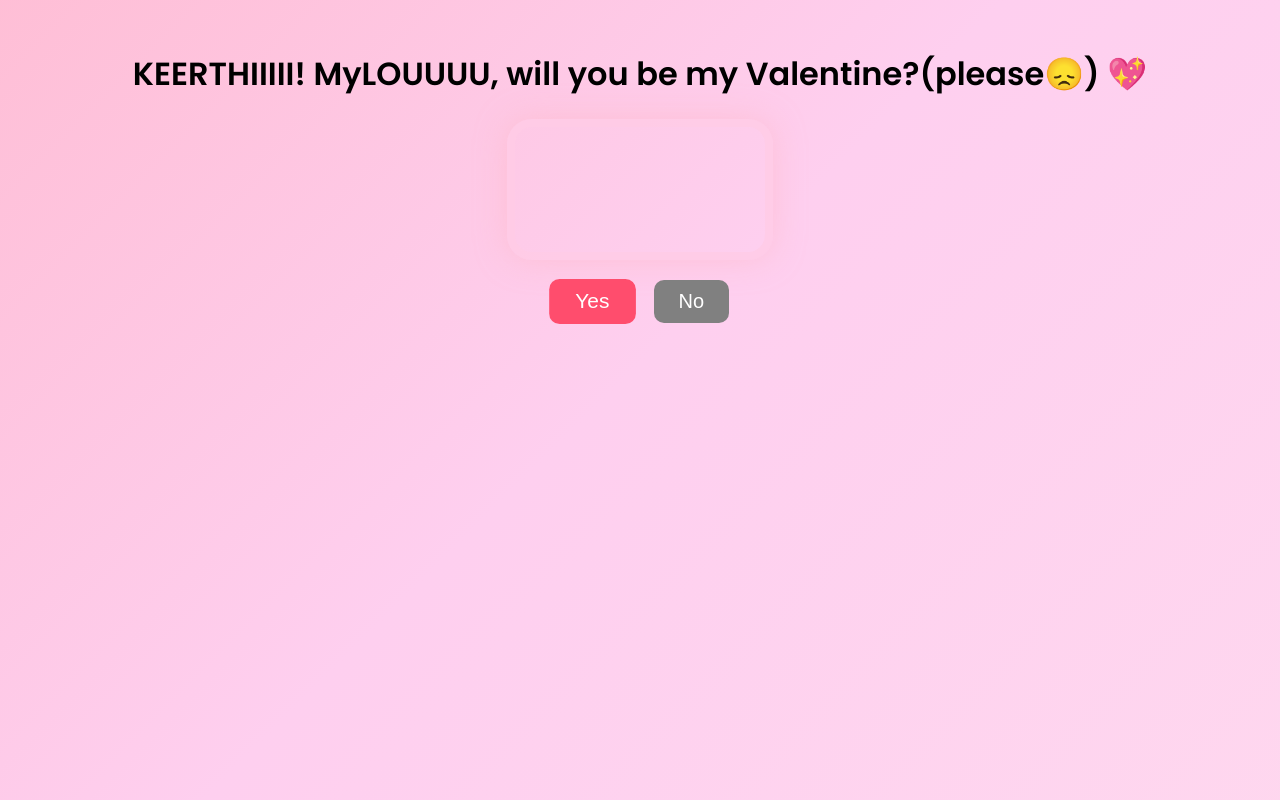
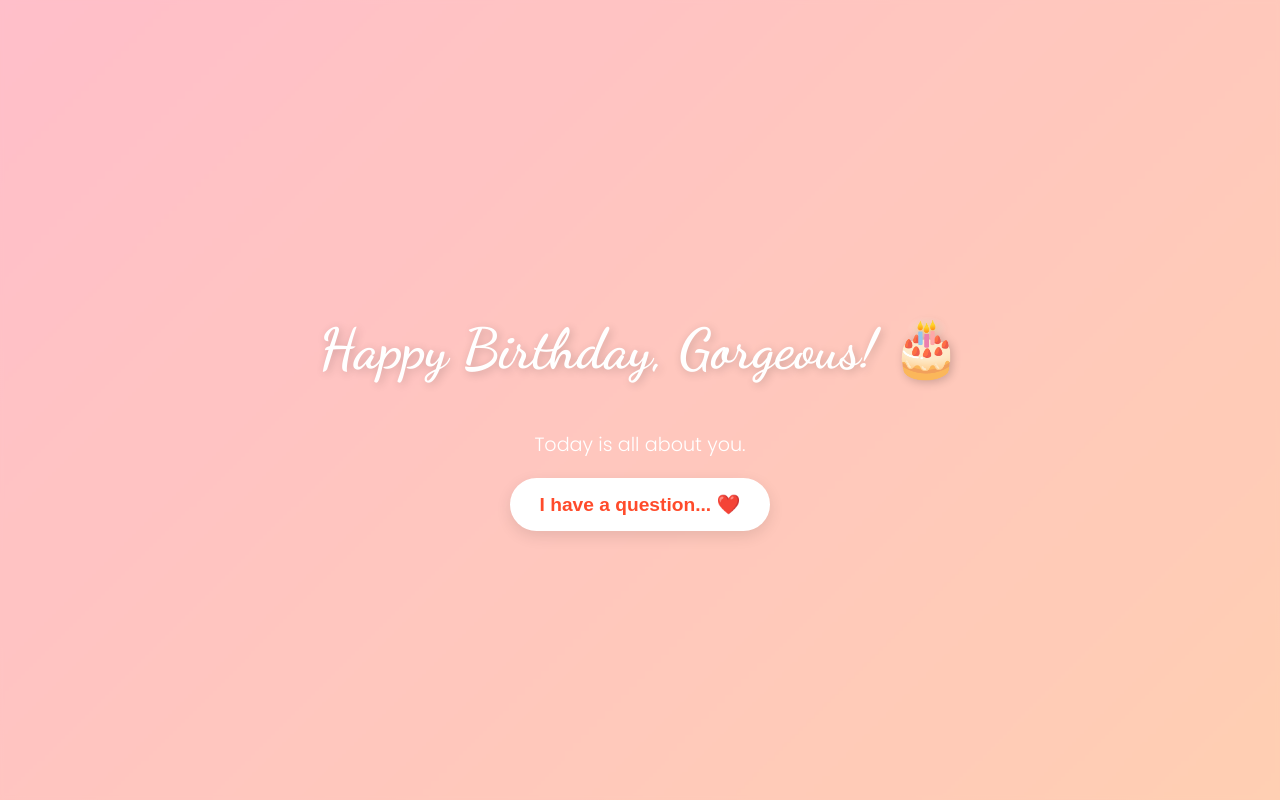
Before and after one commit to Stentorian12/HTML-Project, a Flask app: page / in a window 1280 px wide. Run offline with Flask 3, Linux system fonts and the light colour scheme; grey boxes are pictures that could not be loaded.

Commit message:
Added birthday intro and Sheri Enna finale

```diff
--- a/templates/index.html
+++ b/templates/index.html
@@ -1,139 +1,178 @@
 <!DOCTYPE html>
-<html>
+<html lang="en">
 <head>
-<link href="https://fonts.googleapis.com/css2?family=Poppins:wght@400;600&display=swap" rel="stylesheet">
-    <title>Hi ❤️</title>
+    <meta charset="UTF-8">
+    <meta name="viewport" content="width=device-width, initial-scale=1.0">
+    <title>For My Favorite Person</title>
+    <link href="https://fonts.googleapis.com/css2?family=Poppins:wght@300;600&family=Dancing+Script:wght@700&display=swap" rel="stylesheet">
     <style>
-body {
-    background: linear-gradient(135deg, #ff9a9e, #fecfef, #ffe6ee);
-    background-size: 400% 400%;
-    animation: gradientMove 10s ease infinite;
-    text-align: center;
-    font-family: 'Poppins', Arial, sans-serif;
-    margin-top: 50px;
-}
+        :root {
+            --primary-pink: #ffafbd;
+            --accent-red: #ff4b2b;
+            --soft-white: #fff5f5;
+        }
 
-@keyframes gradientMove {
-    0% {background-position: 0% 50%;}
-    50% {background-position: 100% 50%;}
-    100% {background-position: 0% 50%;}
-}
+        body, html {
+            margin: 0; padding: 0; width: 100%; height: 100%;
+            font-family: 'Poppins', sans-serif;
+            overflow: hidden;
+            background-color: var(--soft-white);
+        }
 
-@keyframes yesHeartbeat {
-    0%, 100% { transform: scale(1); }
-    50% { transform: scale(1.05); } /* subtle growth */
-}
+        /* Common Page Styling */
+        .page {
+            display: none; width: 100%; height: 100vh;
+            flex-direction: column; align-items: center;
+            justify-content: center; text-align: center;
+            position: relative; transition: opacity 0.5s ease;
+        }
 
-#buttons-container {
-    margin-top: 20px;
-    display: flex;
-    justify-content: center; /* center horizontally */
-    align-items: center;     /* vertical alignment */
-    gap: 20px;               /* space between YES and NO */
-    position: relative;       /* for NO positioning before hover */
-}
+        /* Page 1 Specific: The Birthday Gallery */
+        #page1 {
+            display: flex; /* Starts on Page 1 */
+            background: linear-gradient(135deg, #ffafbd 0%, #ffc3a0 100%); /* Placeholder BG */
+            /* UNCOMMENT THE LINE BELOW LATER TO USE YOUR PIC3 */
+            /* background: url("{{ url_for('static', filename='images/pic3.jpg') }}") center/cover no-repeat; */
+        }
 
-#yes, #no {
-    font-size: 20px;
-    padding: 10px 25px;
-    border-radius: 10px;
-    border: none;
-    cursor: pointer;
-    transition: all 0.3s ease;
-}
+        .overlay {
+            position: absolute; top: 0; left: 0; width: 100%; height: 100%;
+            background: rgba(255, 255, 255, 0.2); backdrop-filter: blur(2px);
+            z-index: 1;
+        }
 
-@keyframes yesGrow {
-    0% { transform: scale(1); }
-    50% { transform: scale(1.2); } /* grows 20% */
-    100% { transform: scale(1); }
-}
+        .content-box { z-index: 10; padding: 20px; }
 
-#yes {
-    background: #ff4d6d;
-    color: white;
-    font-size: 20px; /* will be overridden by JS */
-    padding: 10px 25px;
-    border-radius: 10px;
-    border: none;
-    cursor: pointer;
-    transition: font-size 0.2s ease; /* smooth growth */
-    animation: yesHeartbeat 1.5s ease-in-out infinite;
-}
+        h1 { font-family: 'Dancing Script', cursive; font-size: 3.5rem; color: white; text-shadow: 2px 2px 10px rgba(0,0,0,0.2); }
 
-#no {
-    background: gray;
-    color: white;
-    position: relative; /* relative to container initially */
-}
+        button {
+            padding: 15px 30px; font-size: 1.2rem; border: none; border-radius: 50px;
+            background: white; color: var(--accent-red); cursor: pointer;
+            box-shadow: 0 5px 15px rgba(0,0,0,0.1); transition: 0.3s; font-weight: 600;
+        }
+        button:hover { transform: scale(1.1); box-shadow: 0 8px 20px rgba(0,0,0,0.2); }
 
-video {
-    display: block;
-    margin: 20px auto;
-    border-radius: 25px;
-    border: 8px solid rgba(255, 204, 230, 0.8); /* soft pink border */
-    box-shadow: 0 0 30px rgba(255, 182, 193, 0.5); /* subtle pink glow */
-}
+        /* Floating Messages */
+        .floating-msg {
+            position: absolute; color: white; font-weight: bold; opacity: 0.8;
+            pointer-events: none; z-index: 5; animation: floatUp 8s linear infinite;
+        }
 
+        @keyframes floatUp {
+            from { transform: translateY(110vh) rotate(0deg); opacity: 0; }
+            50% { opacity: 0.8; }
+            to { transform: translateY(-10vh) rotate(20deg); opacity: 0; }
+        }
+
+        /* Page 3: Polaroids */
+        .polaroid-container { display: flex; gap: 20px; margin-top: 20px; }
+        .polaroid {
+            background: white; padding: 10px 10px 30px; width: 150px;
+            box-shadow: 0 5px 15px rgba(0,0,0,0.2); transform: rotate(-3deg);
+        }
+        .polaroid img { width: 100%; height: auto; }
+        .polaroid.alt { transform: rotate(5deg); }
+
+        /* Videos */
+        video { border-radius: 20px; border: 8px solid white; box-shadow: 0 10px 30px rgba(0,0,0,0.2); max-width: 80%; }
+
+        .no-btn { position: absolute; }
     </style>
 </head>
-
 <body>
 
-<h1>KEERTHIIIII! MyLOUUUU, will you be my Valentine?(please😞) 💖</h1>
+    <audio id="bgMusic" loop>
+        <source src="{{ url_for('static', filename='bg-music.mp3') }}" type="audio/mpeg">
+    </audio>
 
-<video id="loveVideo" width="250" autoplay loop muted playsinline>
-    <source src="/static/images/kisses.mp4" type="video/mp4">
-</video>
+    <section id="page1" class="page">
+        <div class="overlay"></div>
+        <div class="content-box">
+            <h1>Happy Birthday, Gorgeous! 🎂</h1>
+            <p style="color: white; font-size: 1.2rem;">Today is all about you.</p>
+            <button onclick="startExperience()">I have a question... ❤️</button>
+        </div>
+    </section>
 
-<div id="buttons-container">
-    <button id="yes" onclick="yesClicked()">Yes</button>
-    <button id="no" onmouseover="moveNo()">No</button>
-</div>
+    <section id="page2" class="page">
+        <video width="320" autoplay loop muted>
+            <source src="{{ url_for('static', filename='images/kisses.mp4') }}" type="video/mp4">
+        </video>
+        <h1 style="color: var(--accent-red);">Will you be my Valentine?</h1>
+        <div style="margin-top: 20px;">
+            <button id="yes" onclick="goToYesPage()">Yes</button>
+            <button id="no" onmouseover="moveNo()" class="no-btn">No</button>
+        </div>
+    </section>
 
+    <section id="page3" class="page">
+        <video width="320" autoplay loop muted>
+            <source src="{{ url_for('static', filename='images/kisses1.mp4') }}" type="video/mp4">
+        </video>
+        <h1 style="color: var(--accent-red);">HELL YEAH! ❤️</h1>
+        <div class="polaroid-container">
+            <div class="polaroid"><img src="{{ url_for('static', filename='images/pic1.jpg') }}"></div>
+            <div class="polaroid alt"><img src="{{ url_for('static', filename='images/pic2.jpg') }}"></div>
+        </div>
+        <button style="margin-top: 30px;" onclick="goToFinalVideo()">Sheri Enna 👋</button>
+    </section>
 
+    <section id="page4" class="page" style="background: #000;">
+        <video id="finalVid" width="90%" controls>
+            <source src="{{ url_for('static', filename='images/vid1.mp4') }}" type="video/mp4">
+        </video>
+    </section>
 
-<script>
-    window.onload = function() {
-        const v = document.getElementById("loveVideo");
-        v.play().catch(() => console.log("Autoplay blocked, muted?"));
-    };
+    <script>
+        // EDIT YOUR MESSAGES HERE:
+        const messages = [
+            "My favorite person ever 🌟",
+            "The prettiest girl in Kerala ❤️",
+            "Missing you from Dubai ✈️",
+            "You're my world 🌎",
+            "Can't wait to see you ⏳",
+            "Happy Birthday Gorgeous! 🎂"
+        ];
 
+        function createFloatingMsg() {
+            const msg = document.createElement('div');
+            msg.className = 'floating-msg';
+            msg.innerText = messages[Math.floor(Math.random() * messages.length)];
+            msg.style.left = Math.random() * 80 + 10 + "%";
+            msg.style.animationDuration = (Math.random() * 5 + 5) + "s";
+            document.getElementById('page1').appendChild(msg);
+            setTimeout(() => msg.remove(), 8000);
+        }
 
-    let yesSize = 20; // initial font size in px
+        setInterval(createFloatingMsg, 2000);
 
-function moveNo() {
-    const noBtn = document.getElementById("no");
-    const yesBtn = document.getElementById("yes");
+        function startExperience() {
+            document.getElementById('bgMusic').play();
+            showPage('page2');
+        }
 
-    const vw = window.innerWidth;
-    const vh = window.innerHeight;
+        function goToYesPage() {
+            showPage('page3');
+        }
 
-    const btnWidth = noBtn.offsetWidth;
-    const btnHeight = noBtn.offsetHeight;
+        function goToFinalVideo() {
+            document.getElementById('bgMusic').pause();
+            showPage('page4');
+            document.getElementById('finalVid').play();
+        }
 
-    // Move NO randomly across the screen
-    const x = Math.random() * (vw - btnWidth);
-    const y = Math.random() * (vh - btnHeight - 50);
+        function showPage(pageId) {
+            document.querySelectorAll('.page').forEach(p => p.style.display = 'none');
+            document.getElementById(pageId).style.display = 'flex';
+        }
 
-    noBtn.style.position = "fixed";
-    noBtn.style.left = x + "px";
-    noBtn.style.top = y + "px";
-
-    // Grow YES button
-    yesSize += 7; // increase font size by 2px each time
-    yesBtn.style.fontSize = yesSize + "px";
-}
-
-
-
-    function yesClicked() {
-    document.body.innerHTML = `
-    <h1>UGHHHHHH  I Looveee YOU SOOOOO MUCH BABYYYYY❤️</h1>
-    <p>You are so PERFECT(ante cutieee).</p>
-    <p>Happy Valentine’s, my love 💕</p>
-    `;
-}
-</script>
-
+        function moveNo() {
+            const btn = document.getElementById('no');
+            const x = Math.random() * (window.innerWidth - btn.offsetWidth);
+            const y = Math.random() * (window.innerHeight - btn.offsetHeight);
+            btn.style.left = x + 'px';
+            btn.style.top = y + 'px';
+        }
+    </script>
 </body>
 </html>
```
Also changed, not shown: 2 other files.
